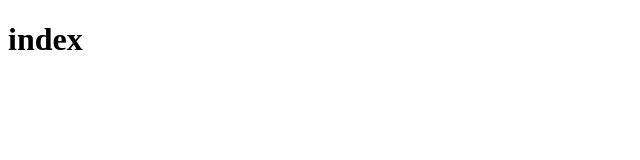
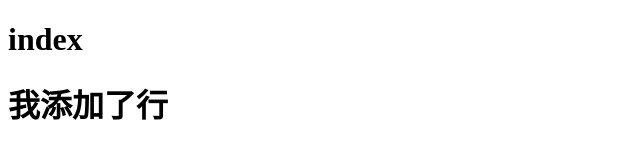
Before and after one commit to lzy1002/test02, a plain HTML site: page index.html in a window 1280 px wide. Shown: the whole page, without its empty margins (0-640 px from the left). Drawn offline with Linux system fonts and the light colour scheme.

Commit message:
添加了一行代码

```diff
--- a/index.html
+++ b/index.html
@@ -6,5 +6,6 @@
 </head>
 <body>
     <h1>index</h1>
+    <h1>我添加了行</h1>
 </body>
 </html>
```
